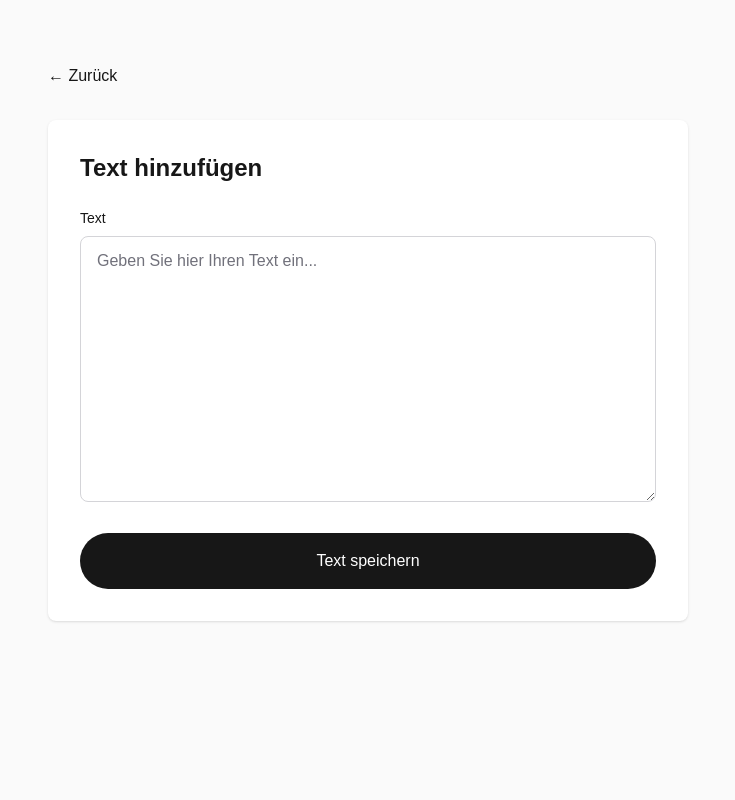
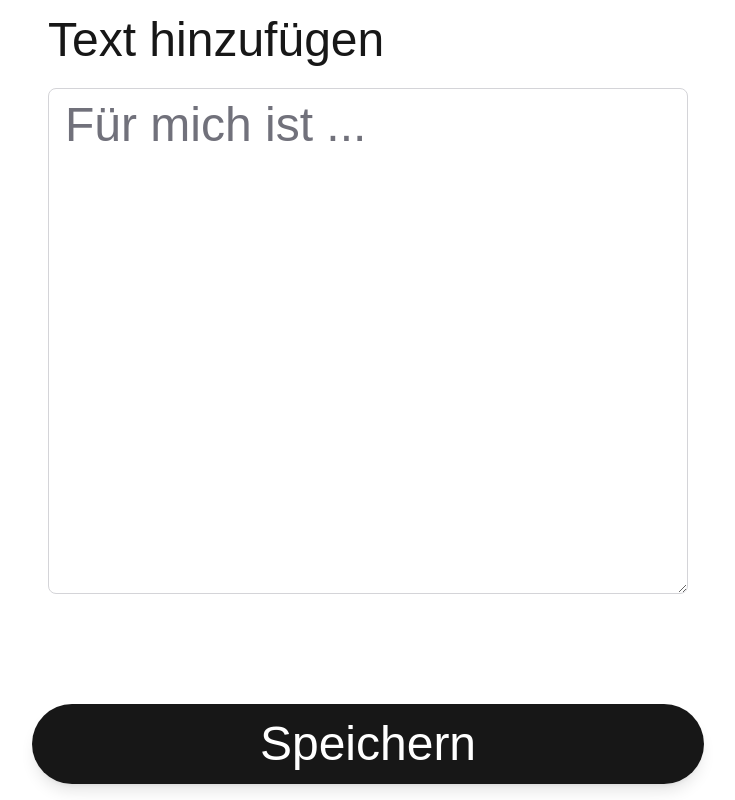
Before and after one commit to lucameusburger/postboard, a Next.js app: page /add in a window 1280 px wide. Shown: the whole page, without its empty margins (272-1007 px from the left). Built offline with nearby package versions, Linux system fonts and the light colour scheme.

Commit message:
adaptions

```diff
--- a/app/add/page.tsx
+++ b/app/add/page.tsx
@@ -1,11 +1,14 @@
 'use client';
 
+import { useRef, useState } from 'react';
+
+import FixedButton from '@/components/FixedButton';
 import Link from 'next/link';
 import { useRouter } from 'next/navigation';
-import { useState } from 'react';
 
 export default function AddTextPage() {
     const router = useRouter();
+    const formRef = useRef<HTMLFormElement>(null);
     const [content, setContent] = useState('');
     const [isSubmitting, setIsSubmitting] = useState(false);
     const [error, setError] = useState<string | null>(null);
@@ -25,13 +28,15 @@ export default function AddTextPage() {
             });
 
             if (!response.ok) {
-                throw new Error('Failed to create text');
+                const errorData = await response.json().catch(() => ({}));
+                throw new Error(errorData.error || 'Failed to create text');
             }
 
             router.push('/');
             router.refresh();
         } catch (err) {
-            setError('Fehler beim Hinzufügen des Textes. Bitte versuchen Sie es erneut.');
+            const errorMessage = err instanceof Error ? err.message : 'Fehler beim Hinzufügen des Textes. Bitte versuchen Sie es erneut.';
+            setError(errorMessage);
             console.error(err);
         } finally {
             setIsSubmitting(false);
@@ -39,25 +44,22 @@ export default function AddTextPage() {
     };
 
     return (
-        <div className="min-h-screen bg-zinc-50">
-            <main className="container mx-auto max-w-2xl px-4 py-16">
-                <Link
-                    href="/"
-                    className="mb-8 inline-block text-foreground hover:underline"
-                >
-                    ← Zurück
-                </Link>
+        <div className="min-h-screen text-5xl">
+            <main className="container mx-auto max-w-2xl p-4">
 
-                <div className="rounded-lg bg-white p-8 shadow-sm">
-                    <h1 className="mb-6 text-2xl font-semibold text-foreground">
-                        Text hinzufügen
-                    </h1>
 
-                    <form onSubmit={handleSubmit} className="space-y-6">
+                <div className="">
+                    <div className="flex justify-between items-center">
+                        <h1 className="mb-6 text-foreground">
+                            {process.env.NEXT_PUBLIC_ADD_TEXT || "Text hinzufügen"}
+                        </h1>
+                    </div>
+
+                    <form ref={formRef} onSubmit={handleSubmit} className="space-y-6 pb-24">
                         <div>
                             <label
                                 htmlFor="content"
-                                className="block mb-2 text-sm font-medium text-foreground"
+                                className=" mb-2 text-sm font-medium text-foreground  sr-only"
                             >
                                 Text
                             </label>
@@ -68,7 +70,7 @@ export default function AddTextPage() {
                                 required
                                 rows={10}
                                 className="w-full rounded-lg border border-zinc-300 bg-white px-4 py-3 text-foreground placeholder-zinc-500 focus:border-foreground focus:outline-none focus:ring-2 focus:ring-foreground/20"
-                                placeholder="Geben Sie hier Ihren Text ein..."
+                                placeholder="Für mich ist ..."
                             />
                         </div>
 
@@ -77,17 +79,18 @@ export default function AddTextPage() {
                                 {error}
                             </div>
                         )}
-
-                        <button
-                            type="submit"
-                            disabled={isSubmitting}
-                            className="w-full rounded-full bg-foreground px-8 py-4 text-background font-medium transition-colors hover:bg-[#383838] disabled:opacity-50 disabled:cursor-not-allowed"
-                        >
-                            {isSubmitting ? 'Wird gespeichert...' : 'Text speichern'}
-                        </button>
                     </form>
                 </div>
             </main>
+
+            <FixedButton
+                type="submit"
+                className='max-w-2xl mx-auto'
+                disabled={isSubmitting}
+                onClick={() => formRef.current?.requestSubmit()}
+            >
+                {isSubmitting ? 'Speichern...' : 'Speichern'}
+            </FixedButton>
         </div>
     );
 }
--- a/app/api/texts/route.ts
+++ b/app/api/texts/route.ts
@@ -2,6 +2,20 @@ import { NextRequest, NextResponse } from 'next/server';
 
 import { createText } from '@/lib/directus';
 import { findAndFilter } from 'swearify';
+
+/**
+ * Checks if a word appears as a complete word (not a substring) in the text.
+ * Uses word boundaries to ensure we only match whole words.
+ */
+function isCompleteWord(text: string, word: string): boolean {
+  // Create a regex pattern that matches the word with word boundaries
+  // Escape special regex characters in the word
+  const escapedWord = word.replace(/[.*+?^${}()|[\]\\]/g, '\\$&');
+  // Use word boundaries (\b) to match complete words only
+  // Case-insensitive matching
+  const wordBoundaryRegex = new RegExp(`\\b${escapedWord}\\b`, 'i');
+  return wordBoundaryRegex.test(text);
+}
 
 export async function POST(request: NextRequest) {
   try {
@@ -14,20 +28,35 @@ export async function POST(request: NextRequest) {
       );
     }
 
-    // Filter out profanity (English and German)
+    // Check for profanity (English and German)
     const filterResult = findAndFilter(
       content,
-      '*', // placeholder for filtered words
+      '*', // placeholder (not used since we're blocking, not filtering)
       ['en', 'de'], // English and German
       [], // no allowed words
       [] // no custom words
     );
 
-    const filteredContent = filterResult.found
-      ? filterResult.filtered_sentense || content
-      : content;
+    // If swearwords were found, verify they are complete words (not substrings)
+    if (filterResult.found && filterResult.bad_words && filterResult.bad_words.length > 0) {
+      // Check if any of the detected bad words are actually complete words
+      const hasCompleteBadWord = filterResult.bad_words.some((badWord) =>
+        isCompleteWord(content, badWord)
+      );
 
-    const result = await createText(filteredContent);
+      if (hasCompleteBadWord) {
+        // Block the entire post
+        return NextResponse.json(
+          { error: 'Ihr Beitrag enthält unangemessene Inhalte und kann nicht veröffentlicht werden.' },
+          { status: 400 }
+        );
+      }
+      // If no complete words were found, it was a false positive (substring match)
+      // Allow the post to proceed
+    }
+
+    // No swearwords found or only false positives - allow the post
+    const result = await createText(content);
     return NextResponse.json(result, { status: 201 });
   } catch (error) {
     console.error('Error creating text:', error);
--- a/app/page.tsx
+++ b/app/page.tsx
@@ -1,6 +1,6 @@
 import { collectionName, getTexts } from '@/lib/directus';
 
-import Link from 'next/link';
+import FixedButton from '@/components/FixedButton';
 import RealtimeTexts from '@/components/RealtimeTexts';
 import TextItem from '@/components/TextItem';
 
@@ -14,8 +14,8 @@ export default async function Home({
   const isPresentation = params?.presentation === 'true';
 
   return (
-    <div className="min-h-screen text-5xl">
-      <main className="mx-auto p-4">
+    <div className={isPresentation ? "h-screen w-screen overflow-hidden" : "min-h-screen text-5xl"}>
+      <main className={isPresentation ? "h-full w-full" : "mx-auto p-4"}>
         {isPresentation ? (
           <RealtimeTexts initialTexts={data} collectionName={collectionName} />
         ) : (
@@ -28,12 +28,9 @@ export default async function Home({
       </main>
 
       {!isPresentation && (
-        <Link
-          href="/add"
-          className="fixed bottom-8 left-1/2 -translate-x-1/2 rounded-full bg-foreground px-8 py-4 text-background font-medium transition-colors hover:bg-[#383838] shadow-lg z-50"
-        >
-          Text hinzufügen
-        </Link>
+        <FixedButton href="/add">
+          Hinzufügen
+        </FixedButton>
       )}
     </div>
   );
--- /dev/null
+++ b/components/FixedButton.tsx
@@ -0,0 +1,44 @@
+import Link from 'next/link';
+import { ReactNode } from 'react';
+
+interface FixedButtonProps {
+    children: ReactNode;
+    href?: string;
+    onClick?: () => void;
+    type?: 'button' | 'submit';
+    disabled?: boolean;
+    className?: string;
+}
+
+export default function FixedButton({
+    children,
+    href,
+    onClick,
+    type = 'button',
+    disabled = false,
+    className = '',
+}: FixedButtonProps) {
+    const baseClasses =
+        'fixed text-center bottom-4 left-4 right-4 rounded-full bg-foreground px-8 py-4 text-background font-medium transition-colors hover:bg-[#383838] shadow-lg z-50 disabled:opacity-50 disabled:cursor-not-allowed';
+
+    const combinedClasses = `${baseClasses} ${className}`;
+
+    if (href) {
+        return (
+            <Link href={href} className={combinedClasses}>
+                {children}
+            </Link>
+        );
+    }
+
+    return (
+        <button
+            type={type}
+            onClick={onClick}
+            disabled={disabled}
+            className={combinedClasses}
+        >
+            {children}
+        </button>
+    );
+}
--- a/components/RealtimeTexts.tsx
+++ b/components/RealtimeTexts.tsx
@@ -1,7 +1,7 @@
 'use client';
 
 import { createDirectus, realtime, staticToken } from '@directus/sdk';
-import { useEffect, useRef, useState } from 'react';
+import { useCallback, useEffect, useRef, useState } from 'react';
 
 import type { Post } from '@/lib/directus';
 import TextItem from './TextItem';
@@ -17,7 +17,18 @@ export default function RealtimeTexts({
 }: RealtimeTextsProps) {
     const [texts, setTexts] = useState<Post[]>(initialTexts);
     const [newTextIds, setNewTextIds] = useState<Set<string>>(new Set());
+    // Initialize displayed lengths for initial texts
+    const [displayedLengths, setDisplayedLengths] = useState<Map<string, number>>(() => {
+        const initialMap = new Map<string, number>();
+        initialTexts.forEach((text) => {
+            const fullText = `#${text.content} `;
+            initialMap.set(String(text.id), fullText.length);
+        });
+        return initialMap;
+    });
+    const [fontSize, setFontSize] = useState<number>(48);
     const subscriptionRef = useRef<{ unsubscribe: () => void } | null>(null);
+    const containerRef = useRef<HTMLDivElement>(null);
 
     useEffect(() => {
         const directusUrl = process.env.NEXT_PUBLIC_DIRECTUS_URL;
@@ -52,6 +63,12 @@ export default function RealtimeTexts({
                                 const newText = data as Post;
                                 setTexts((prev) => [...prev, newText]);
                                 setNewTextIds((prev) => new Set(prev).add(String(newText.id)));
+                                // Initialize displayed length to 0 for new text (will animate)
+                                setDisplayedLengths((prev) => {
+                                    const updated = new Map(prev);
+                                    updated.set(String(newText.id), 0);
+                                    return updated;
+                                });
                                 // Calculate animation duration based on text length
                                 // TextItem adds "#" prefix and " " suffix, and uses 60ms per character
                                 const fullTextLength = `#${newText.content} `.length;
@@ -82,15 +99,123 @@ export default function RealtimeTexts({
         };
     }, [collectionName]);
 
+    // Handle displayed length changes from TextItem components
+    const handleDisplayedLengthChange = useCallback((itemId: string, length: number) => {
+        setDisplayedLengths((prev) => {
+            const updated = new Map(prev);
+            updated.set(itemId, length);
+            return updated;
+        });
+    }, []);
+
+    // Calculate font size based on total characters (wrapping paragraph)
+    useEffect(() => {
+        const calculateFontSize = () => {
+            // Calculate total displayed characters
+            let totalChars = 0;
+            displayedLengths.forEach((length) => {
+                totalChars += length;
+            });
+
+            // If no text, use a large default size
+            if (totalChars === 0) {
+                setFontSize(120);
+                return;
+            }
+
+            // Get viewport dimensions
+            const viewportWidth = window.innerWidth;
+            const viewportHeight = window.innerHeight;
+            const padding = 64; // Account for padding (2rem = 32px on each side)
+            const availableWidth = viewportWidth - padding;
+            const availableHeight = viewportHeight - padding;
+
+            // Start with a base size and adjust
+            const minFontSize = 12;
+            const maxFontSize = 200;
+
+            // Estimate: assume average character width is about 0.6em
+            // Text will wrap naturally, so we need to estimate how many lines it will take
+            // and ensure the total height fits within the viewport
+
+            // Try different font sizes to find the best fit
+            // We want: (estimatedLines * fontSize * lineHeight) <= availableHeight
+            const lineHeight = 1.2; // Line height multiplier
+
+            // Iterative approach to find optimal font size
+            let bestSize = minFontSize;
+
+            // Try a few sizes to find the best fit
+            for (let testSize = maxFontSize; testSize >= minFontSize; testSize -= 5) {
+                const charWidthMultiplier = 0.6;
+                const charsPerLine = Math.max(1, Math.floor(availableWidth / (testSize * charWidthMultiplier)));
+                const estimatedLines = Math.ceil(totalChars / charsPerLine);
+                const totalHeight = estimatedLines * testSize * lineHeight;
+
+                if (totalHeight <= availableHeight) {
+                    bestSize = testSize;
+                    break;
+                }
+            }
+
+            // If we couldn't find a good fit, use the maximum that fits vertically
+            if (bestSize === minFontSize) {
+                // Estimate minimum lines needed
+                const charsPerLineMin = Math.max(1, Math.floor(availableWidth / (minFontSize * 0.6)));
+                const minLines = Math.ceil(totalChars / charsPerLineMin);
+                bestSize = Math.min(maxFontSize, availableHeight / (minLines * lineHeight));
+            }
+
+            // Clamp to min/max
+            bestSize = Math.max(minFontSize, Math.min(maxFontSize, bestSize));
+
+            setFontSize(bestSize);
+        };
+
+        calculateFontSize();
+
+        // Recalculate on window resize
+        const handleResize = () => {
+            calculateFontSize();
+        };
+
+        window.addEventListener('resize', handleResize);
+        return () => window.removeEventListener('resize', handleResize);
+    }, [displayedLengths]);
+
     return (
-        <div>
+        <div
+            ref={containerRef}
+            style={{
+                fontSize: `${fontSize}px`,
+                transition: 'font-size 0.3s ease-out',
+                height: '100vh',
+                width: '100vw',
+                display: 'flex',
+                alignItems: 'center',
+                justifyContent: 'center',
+                padding: '2rem',
+                boxSizing: 'border-box',
+                overflow: 'hidden',
+            }}
+        >
+            <div
+                style={{
+                    width: '100%',
+                    lineHeight: 1.2,
+                    wordWrap: 'break-word',
+                    overflowWrap: 'break-word',
+                }}
+            >
                 {texts.map((item) => (
                     <TextItem
                         key={item.id}
                         item={item}
                         isNew={newTextIds.has(String(item.id))}
+                        onDisplayedLengthChange={(length) => handleDisplayedLengthChange(String(item.id), length)}
                     />
                 ))}
             </div>
+        </div>
     );
 }
--- a/components/TextItem.tsx
+++ b/components/TextItem.tsx
@@ -7,9 +7,10 @@ import type { Post } from '@/lib/directus';
 interface TextItemProps {
     item: Post;
     isNew?: boolean;
+    onDisplayedLengthChange?: (length: number) => void;
 }
 
-export default function TextItem({ item, isNew = false }: TextItemProps) {
+export default function TextItem({ item, isNew = false, onDisplayedLengthChange }: TextItemProps) {
     const fullText = useMemo(() => `#${item.content} `, [item.content]);
     const [displayedLength, setDisplayedLength] = useState<number>(
         isNew ? 0 : fullText.length
@@ -37,6 +38,16 @@ export default function TextItem({ item, isNew = false }: TextItemProps) {
         return () => clearInterval(typeInterval);
     }, [isNew, fullText]);
 
+    // Notify parent of displayed length changes
+    useEffect(() => {
+        onDisplayedLengthChange?.(displayedLength);
+    }, [displayedLength, onDisplayedLengthChange]);
+
+    // Also notify on mount/initial state
+    useEffect(() => {
+        onDisplayedLengthChange?.(displayedLength);
+    }, []); // eslint-disable-line react-hooks/exhaustive-deps
+
     const displayedText = fullText.slice(0, displayedLength);
 
     return <span style={{ display: 'inline' }}>{displayedText}</span>;
```
Also changed, not shown: 1 other file (tests, documents, lock files or other folders). Lines whose indentation alone changed are shown as unchanged.
